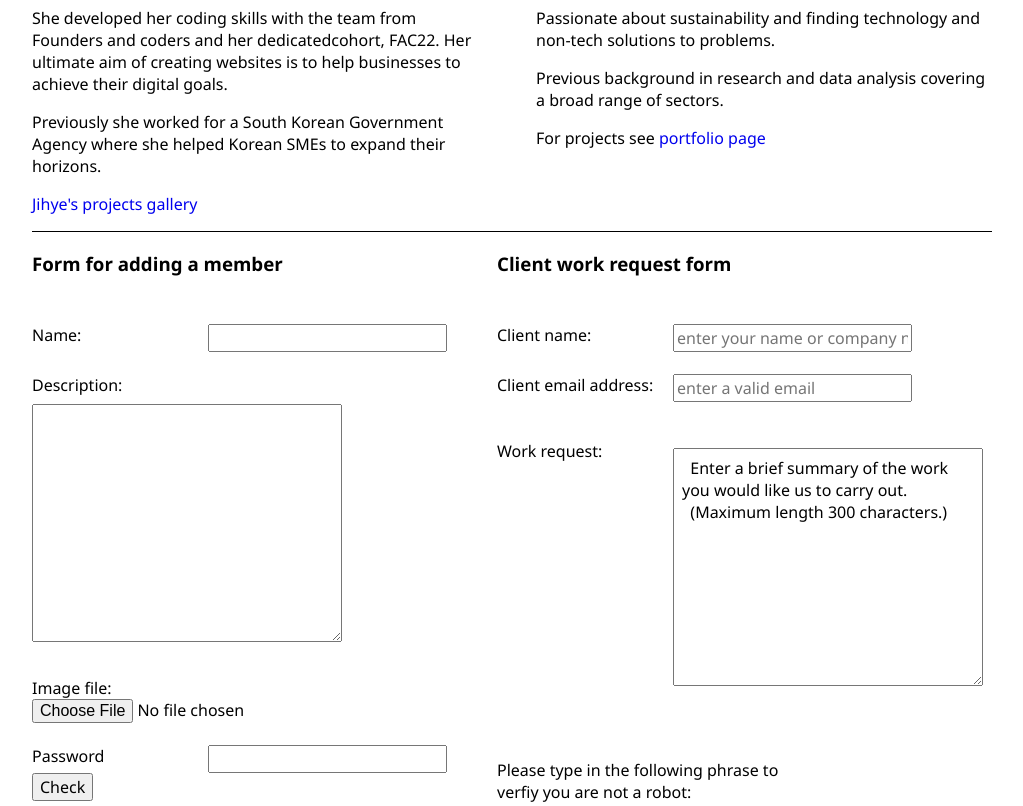
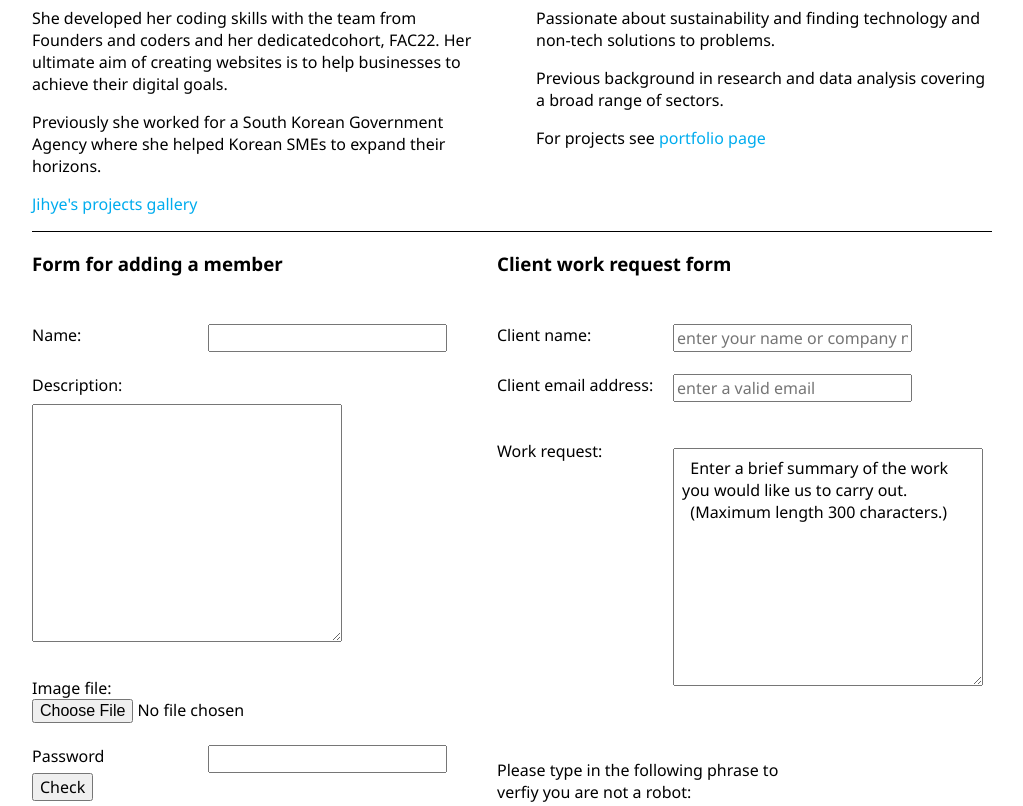
Before and after one commit to fac22/Sunny_North_London_Agency, a plain HTML site: page index.html in a window 1280 px wide. Shown: the part 900-1706 px from the top of the page, without its empty margins (128-1151 px from the left). Drawn offline with Linux system fonts and the light colour scheme.

Commit message:
change link color

```diff
--- a/style.css
+++ b/style.css
@@ -16,6 +16,7 @@ body {
 
 a {
   text-decoration: none;
+  color: var(--light-blue-colour);
 }
 
 .navigation__container {
```
